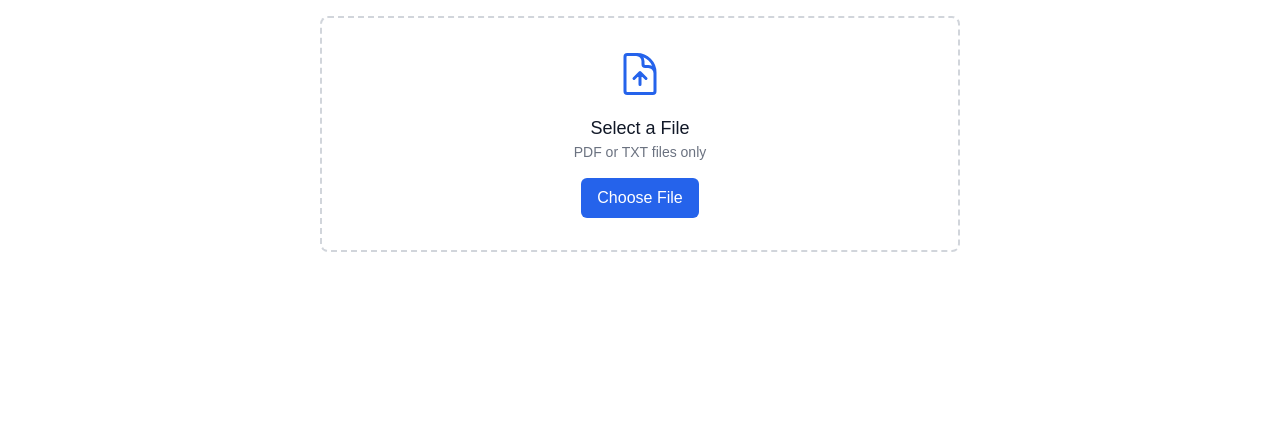
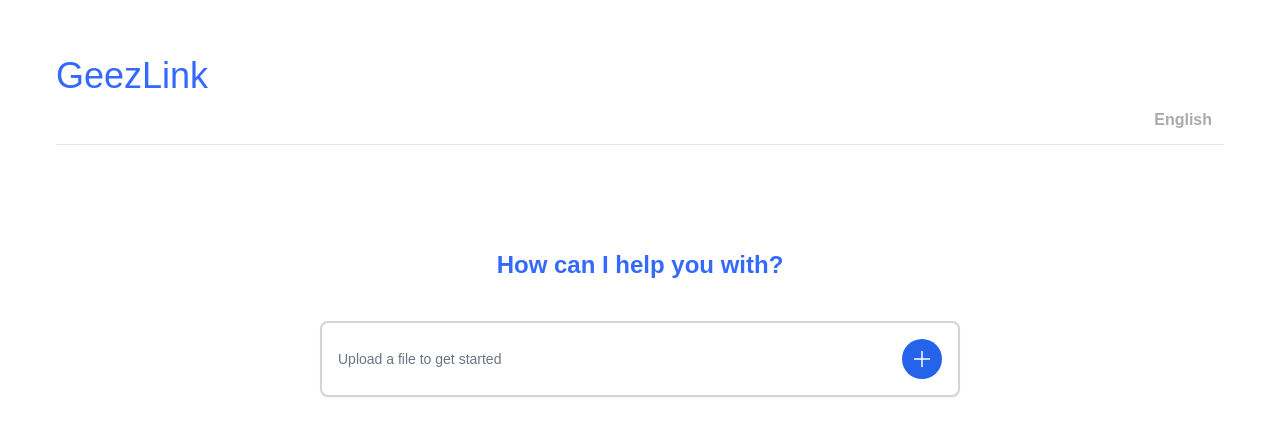
Before and after one commit to abdulmunimjemal/geez-link, a Next.js app in the folder frontend/chat-with-ur-file/: page /chat in a window 1280 px wide. Shown: the top 436 px of the page. Built offline with nearby package versions, Linux system fonts and the light colour scheme.

Commit message:
page prompting the user to upolad a file done

```diff
--- a/frontend/chat-with-ur-file/app/chat/page.tsx
+++ b/frontend/chat-with-ur-file/app/chat/page.tsx
@@ -66,7 +66,7 @@ export default function ChatPage() { // Changed component name
           }}
         />
       ) : (
-        <div className="max-w-2xl mx-auto p-4">
+        <div className="mx-auto p-4">
           <FileUpload onUpload={handleFileUpload} />
         </div>
       )}
--- a/frontend/chat-with-ur-file/app/components/fileUpload.tsx
+++ b/frontend/chat-with-ur-file/app/components/fileUpload.tsx
@@ -1,7 +1,7 @@
 'use client';
 
 import { useState } from 'react';
-import { DocumentArrowUpIcon } from '@heroicons/react/24/outline';
+import { PlusIcon } from '@heroicons/react/24/outline';
 
 export default function FileUpload({ onUpload }: { onUpload: (file: File) => void }) {
   const [selectedFile, setSelectedFile] = useState<File | null>(null);
@@ -27,48 +27,62 @@ export default function FileUpload({ onUpload }: { onUpload: (file: File) => voi
   };
 
   return (
+    <div className="flex flex-col justify-between">
+
+    <div className="header px-10 pb-10 pt-10 flex flex-col">
+      <h1 className="text-[#3369FF] text-4xl self-start">GeezLink</h1>
+      <div className="self-end pr-3">
+      <button className="py-3 text-[#ABAAAA] font-bold">English</button>
+      </div>
+
+      <hr ></hr>
+    </div>
+
+    <div className="flex justify-center items-center mt-5 md:mt-10 lg:mt-16">
+      <p className="text-[#3369FF] text-2xl font-extrabold">How can I help you with?</p>
+    </div>
 
 
-    <div className="text-center p-8 border-2 border-dashed border-gray-300 rounded-lg">
+
+    <div className="mx-auto mt-10 w-full max-w-2xl px-4">
+        <div className="flex items-center justify-between p-4 border-2 border-gray-300 rounded-lg shadow-sm bg-white">
           <input
             type="file"
             id="file-upload"
             className="hidden"
             accept=".pdf"
             onChange={handleFileSelect}
-        key={selectedFile?.name} // Force re-render on file selection
           />
 
-      <label
-        htmlFor="file-upload"
-        className="cursor-pointer inline-block"
-      >
-        <div className="flex flex-col items-center space-y-4">
-          <DocumentArrowUpIcon className="h-12 w-12 text-blue-600" />
-
-          <div>
-            <p className="text-lg font-medium text-gray-900">
-              {selectedFile ? 'File Selected' : 'Select a File'}
-            </p>
-            <p className="text-sm text-gray-500">
+<span className="text-gray-500 text-sm truncate">
             {selectedFile
-                ? `${selectedFile.name} (${selectedFile.type.split('/')[1].toUpperCase()})`
-                : 'PDF or TXT files only'
+              ? selectedFile.name
+              : 'Upload a file to get started'
             }
-            </p>
-          </div>
+          </span>
 
           <button
             type="button"
-            className="px-4 py-2 bg-blue-600 text-white rounded-md hover:bg-blue-700 transition-colors"
-            // Add aria-label for accessibility
-            aria-label={selectedFile ? 'Change selected file' : 'Choose file'}
-            onClick={triggerFileInput}
+            className={`p-2 rounded-full transition-colors ${
+
+              'bg-blue-600 text-white hover:bg-blue-700'
+
+            }`}
+            onClick={selectedFile ? () => onUpload(selectedFile) : triggerFileInput}
           >
-            {selectedFile ? 'Change File' : 'Choose File'}
+            {selectedFile ? (
+              'Send'
+            ) : (
+              <PlusIcon className="h-6 w-6" />
+            )}
           </button>
+
     </div>
-      </label>
+
+
+
+    </div>
+
     </div>
   );
 }
```
Lines whose indentation alone changed are shown as unchanged.
